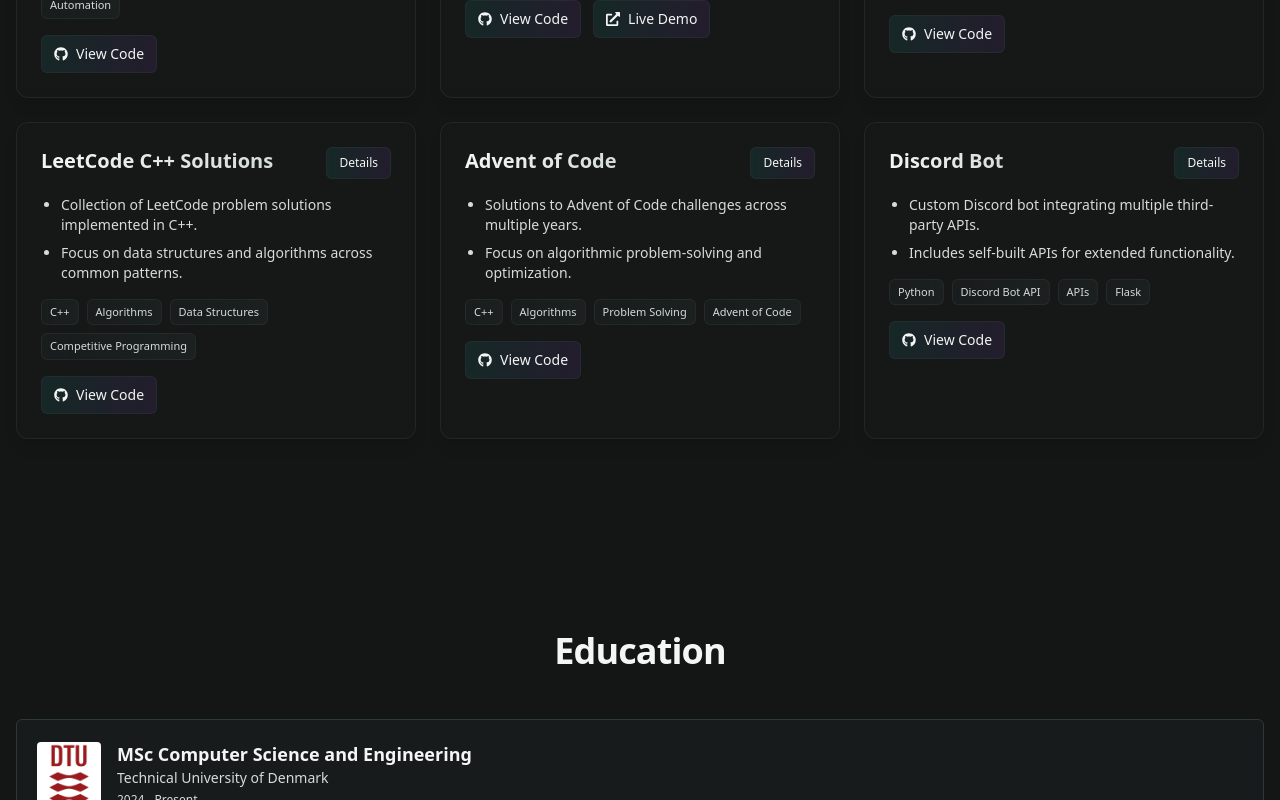
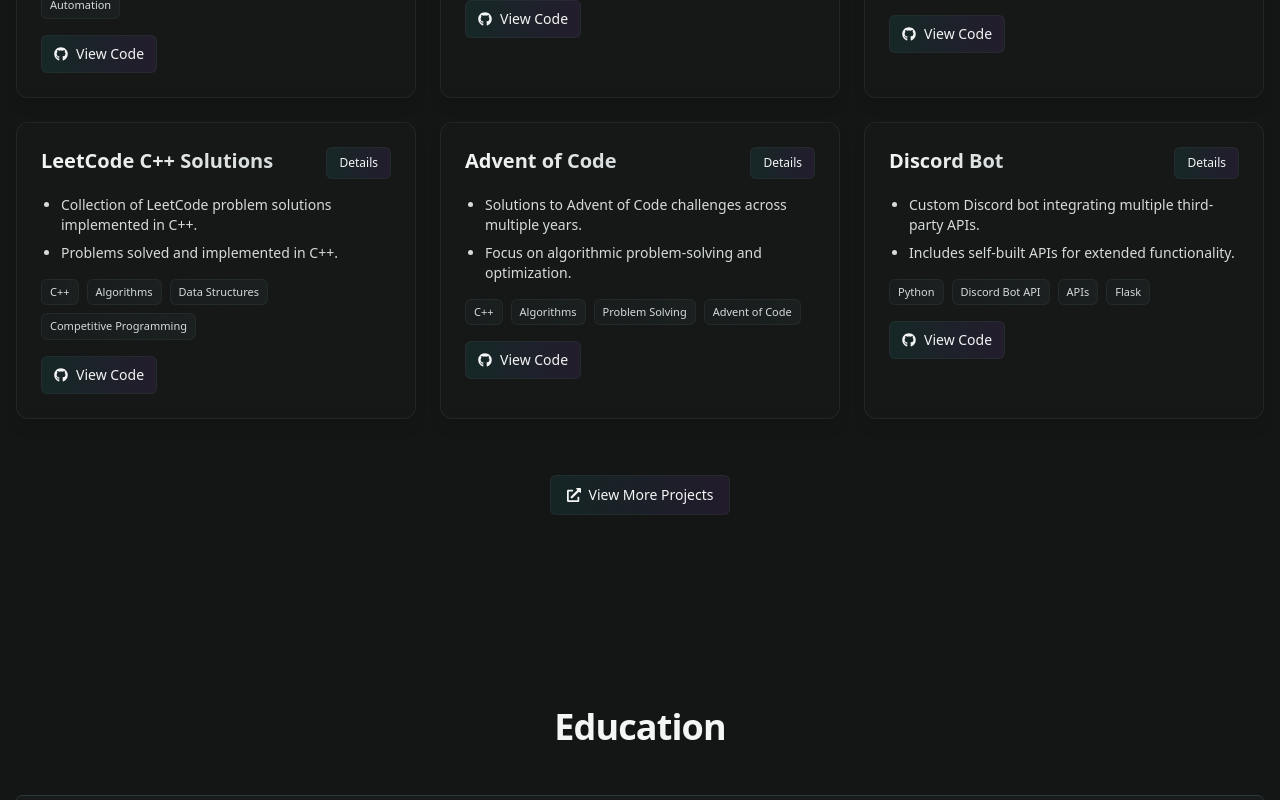
Before and after one commit to DenizIsikli/Portfolio, a React (Vite) app: page / in a window 1280 px wide. Shown: the part 2670-3470 px from the top of the page. Built offline with nearby package versions, Linux system fonts and the light colour scheme.

Commit message:
Dialog for additional projects

```diff
--- a/src/components/Projects.tsx
+++ b/src/components/Projects.tsx
@@ -1,12 +1,15 @@
-import _, { FC } from 'react'
-import { FaGithub, FaExternalLinkAlt } from 'react-icons/fa'
-import { projects } from '../data/projects'
-import { motion } from 'framer-motion'
-import * as Dialog from '@radix-ui/react-dialog'
+import _, { FC } from "react";
+import { FaGithub, FaExternalLinkAlt } from "react-icons/fa";
+import { projects } from "../data/projects";
+import { motion } from "framer-motion";
+import * as Dialog from "@radix-ui/react-dialog";
 
 const Projects: FC = () => {
   return (
-    <section id="projects" className="py-16 sm:py-20 lg:py-24 relative overflow-hidden">
+    <section
+      id="projects"
+      className="py-16 sm:py-20 lg:py-24 relative overflow-hidden"
+    >
       {/* Animated background elements */}
       <div className="absolute inset-0 -z-10">
         <motion.div
@@ -14,12 +17,12 @@
           animate={{
             x: [0, 30, 0],
             y: [0, -30, 0],
-            scale: [1, 1.2, 1]
+            scale: [1, 1.2, 1],
           }}
           transition={{
             duration: 12,
             repeat: Infinity,
-            ease: "easeInOut"
+            ease: "easeInOut",
           }}
         />
         <motion.div
@@ -27,13 +30,13 @@
           animate={{
             x: [0, -20, 0],
             y: [0, 20, 0],
-            scale: [1, 0.8, 1]
+            scale: [1, 0.8, 1],
           }}
           transition={{
             duration: 8,
             repeat: Infinity,
             ease: "easeInOut",
-            delay: 3
+            delay: 3,
           }}
         />
       </div>
@@ -52,7 +55,7 @@
         </motion.div>
 
         <div className="grid gap-6 sm:grid-cols-2 xl:grid-cols-3">
-          {projects.map((proj, idx) => (
+          {projects.slice(0, 6).map((proj, idx) => (
             <motion.div
               key={idx}
               className="group relative rounded-xl border border-border/50 bg-card/50 backdrop-blur-sm p-6 shadow-lg hover:shadow-xl transition-all duration-500 hover:-translate-y-3"
@@ -62,7 +65,7 @@
               transition={{ duration: 0.4, delay: idx * 0.1 }}
               whileHover={{
                 scale: 1.02,
-                boxShadow: "0 25px 50px rgba(0,0,0,0.15)"
+                boxShadow: "0 25px 50px rgba(0,0,0,0.15)",
               }}
             >
               {/* Glow effect on hover */}
@@ -70,12 +73,12 @@
                 className="absolute inset-0 bg-gradient-to-r from-primary/5 to-purple-500/5 rounded-xl opacity-0 group-hover:opacity-100 transition-opacity duration-500"
                 animate={{
                   scale: [1, 1.05, 1],
-                  opacity: [0, 0.1, 0]
+                  opacity: [0, 0.1, 0],
                 }}
                 transition={{
                   duration: 4,
                   repeat: Infinity,
-                  ease: "easeInOut"
+                  ease: "easeInOut",
                 }}
               />
 
@@ -166,7 +169,7 @@
                       initial={{ opacity: 0, x: -10 }}
                       whileInView={{ opacity: 1, x: 0 }}
                       viewport={{ once: true }}
-                      transition={{ delay: (idx * 0.1) + (i * 0.1) }}
+                      transition={{ delay: idx * 0.1 + i * 0.1 }}
                     >
                       {b}
                     </motion.li>
@@ -182,7 +185,7 @@
                         initial={{ opacity: 0, scale: 0.8 }}
                         whileInView={{ opacity: 1, scale: 1 }}
                         viewport={{ once: true }}
-                        transition={{ delay: (idx * 0.1) + (i * 0.05) }}
+                        transition={{ delay: idx * 0.1 + i * 0.05 }}
                         whileHover={{ scale: 1.05 }}
                       >
                         {t}
@@ -221,9 +224,110 @@
             </motion.div>
           ))}
         </div>
+        <div className="flex justify-center mt-10">
+          <Dialog.Root>
+            <Dialog.Trigger asChild>
+              <motion.button
+                className="mt-4 inline-flex h-10 items-center rounded-md border border-border/50 px-4 text-sm bg-gradient-to-r from-primary/10 to-purple-500/10 hover:from-primary/20 hover:to-purple-500/20 text-foreground transition-all duration-300 focus-visible:outline-none focus-visible:ring-2 focus-visible:ring-ring hover:scale-105"
+                aria-label="View project details"
+                whileHover={{ scale: 1.05 }}
+                whileTap={{ scale: 0.95 }}
+              >
+                <FaExternalLinkAlt className="mr-2" /> View More Projects
+              </motion.button>
+            </Dialog.Trigger>
+            <Dialog.Portal>
+              <Dialog.Overlay className="fixed inset-0 bg-black/60 backdrop-blur-sm" />
+              <Dialog.Content
+                className="fixed left-1/2 top-1/2 w-[95vw] max-w-5xl -translate-x-1/2 -translate-y-1/2 rounded-xl
+border border-border/50 bg-card/95 backdrop-blur-md p-6 shadow-2xl focus:outline-none"
+              >
+                <Dialog.Title className="text-lg font-semibold text-center">
+                  Additional Projects
+                </Dialog.Title>
+
+                <div className="mt-6 max-h-[65vh] overflow-y-auto">
+                  <div className="grid gap-6 sm:grid-cols-2 xl:grid-cols-3 justify-items-center">
+                    {projects.slice(6).map((proj, idx) => (
+                      <div
+                        key={idx}
+                        className="w-full max-w-sm rounded-lg border border-border/50 p-4 text-center"
+                      >
+                        <h3 className="text-sm font-semibold">{proj.title}</h3>
+                        <div className="mt-4 flex gap-2">
+                          {proj.links.code && (
+                            <motion.a
+                              href={proj.links.code}
+                              className="inline-flex h-10 flex-1 items-center justify-center gap-2 rounded-md border border-border/50 px-3 text-sm bg-gradient-to-r from-primary/10 to-purple-500/10 hover:from-primary/20 hover:to-purple-500/20 transition-all duration-300"
+                              target="_blank"
+                              rel="noopener noreferrer"
+                              whileHover={{ scale: 1.05 }}
+                              whileTap={{ scale: 0.95 }}
+                            >
+                              <FaGithub /> View Code
+                            </motion.a>
+                          )}
+
+                          <Dialog.Root>
+                            <Dialog.Trigger asChild>
+                              <motion.button
+                                className="inline-flex h-10 flex-1 items-center justify-center rounded-md border border-border/50 px-3 text-sm bg-gradient-to-r from-primary/10 to-purple-500/10 hover:from-primary/20 hover:to-purple-500/20 transition-all duration-300"
+                                aria-label={`View details for ${proj.title}`}
+                                whileHover={{ scale: 1.05 }}
+                                whileTap={{ scale: 0.95 }}
+                              >
+                                Details
+                              </motion.button>
+                            </Dialog.Trigger>
+
+                            <Dialog.Portal>
+                              <Dialog.Overlay className="fixed inset-0 bg-black/60 backdrop-blur-sm" />
+                              <Dialog.Content className="fixed left-1/2 top-1/2 w-[90vw] max-w-2xl -translate-x-1/2 -translate-y-1/2 rounded-xl border border-border/50 bg-card/95 backdrop-blur-md p-6 shadow-2xl focus:outline-none">
+                                <Dialog.Title className="text-lg font-semibold bg-gradient-to-r from-foreground to-muted-foreground bg-clip-text text-transparent">
+                                  {proj.title}
+                                </Dialog.Title>
+
+                                <ul className="mt-2 text-sm text-muted-foreground space-y-2">
+                                  {proj.bullets.map((b, i) => (
+                                    <li key={i}>{b}</li>
+                                  ))}
+                                </ul>
+
+                                <Dialog.Close asChild>
+                                  <motion.button
+                                    className="absolute right-4 top-4 inline-flex h-8 w-8 items-center justify-center rounded-md border border-border/50 hover:bg-muted/50 transition-all duration-300"
+                                    whileHover={{ scale: 1.1, rotate: 90 }}
+                                    whileTap={{ scale: 0.9 }}
+                                  >
+                                    ×
+                                  </motion.button>
+                                </Dialog.Close>
+                              </Dialog.Content>
+                            </Dialog.Portal>
+                          </Dialog.Root>
+                        </div>
+                      </div>
+                    ))}
+                  </div>
+                </div>
+
+                <Dialog.Close asChild>
+                  <motion.button
+                    className="absolute right-4 top-4 inline-flex h-8 w-8 items-center justify-center rounded-md border border-border/50 hover:bg-muted/50 focus-visible:outline-none focus-visible:ring-2 focus-visible:ring-ring transition-all duration-300"
+                    aria-label="Close dialog"
+                    whileHover={{ scale: 1.1, rotate: 90 }}
+                    whileTap={{ scale: 0.9 }}
+                  >
+                    ×
+                  </motion.button>
+                </Dialog.Close>
+              </Dialog.Content>
+            </Dialog.Portal>
+          </Dialog.Root>
+        </div>
       </div>
     </section>
-  )
-}
+  );
+};
 
-export default Projects
+export default Projects;
--- a/src/data/projects.ts
+++ b/src/data/projects.ts
@@ -33,7 +33,7 @@
     ],
     links: {
       code: "https://github.com/DenizIsikli/Portfolio",
-      demo: "https://denizisikli.netlify.app/",
+      demo: null,
     },
     tags: ["TypeScript", "Frontend", "Portfolio", "Web Development"],
   },
@@ -42,8 +42,7 @@
     bullets: [
       "Collection of competitive programming solutions from Codeforces.",
       "Problems solved and implemented in C++.",
-      "Covers a range of algorithms and data structures.",
-      "Organized by contest and problem for easy reference.",
+      "Organized by rating, contest and upsolved contest problems for structured practice.",
     ],
     links: {
       code: "https://github.com/DenizIsikli/Codeforces",
@@ -55,9 +54,8 @@
     title: "LeetCode C++ Solutions",
     bullets: [
       "Collection of LeetCode problem solutions implemented in C++.",
-      "Focus on data structures and algorithms across common patterns.",
-      "Problems organized by topic and difficulty for structured practice.",
-      "Used for consistent problem-solving and interview preparation.",
+      "Problems solved and implemented in C++.",
+      "Contains over 1000+ solutions across various difficulty levels and topics.",
     ],
     links: {
       code: "https://github.com/DenizIsikli/LeetCode-CPP",
@@ -93,4 +91,135 @@
     },
     tags: ["Python", "Discord Bot API", "APIs", "Flask"],
   },
+  {
+    title: "02244 - Logic For Security",
+    bullets: [
+      "Course project for 02244 - Logic For Security at DTU.",
+      "Designed and implemented my own protocol with OFMC tool.",
+      "Focused on security properties and formal verification.",
+      "Analyzed protocol design and potential vulnerabilities.",
+    ],
+    links: {
+      code: "https://github.com/DenizIsikli/02244-LogicForSecurity",
+      demo: null,
+    },
+    tags: ["OFMC", "Protocol Design", "Formal Verification", "Security"],
+  },
+  {
+    title: "02269 - Curriculum optimization PM",
+    bullets: [
+      "Course project for 02269 - Process Mining at DTU.",
+      "Analyzed curriculum data to identify and explore patterns in student progression.",
+      "Performed data processing, process discovery, performance analysis, and conformance checking.",
+      "Provided insights and recommendations for curriculum optimization based on the analysis.",
+    ],
+    links: {
+      code: "https://github.com/DenizIsikli/02269-CurriculumOptimizationPM",
+      demo: null,
+    },
+    tags: [
+      "Process Mining",
+      "Data Analysis",
+      "Curriculum Optimization",
+      "Python",
+      "ProM",
+      "PM4Py",
+      "Disco",
+    ],
+  },
+  {
+    title: "02162 - Software Engineering 2",
+    bullets: [
+      "Course project for 02162 - Software Engineering 2 at DTU.",
+      "Developed a fullstack application for Roborally.",
+      "Used React for the frontend and Spring Boot for the backend.",
+    ],
+    links: {
+      code: "https://github.com/DenizIsikli/02162-SoftwareEngineering",
+      demo: null,
+    },
+    tags: [
+      "React",
+      "Spring Boot",
+      "Fullstack Development",
+      "Software Engineering",
+    ],
+  },
+  {
+    title: "Lindenmayer System",
+    bullets: [
+      "Implemented a Lindenmayer System (L-System) in C++ and SDL2.",
+      "Used for procedural generation of fractal patterns and plant-like structures.",
+    ],
+    links: {
+      code: "https://github.com/DenizIsikli/LindenmayerSystem/blob/main/LindenmayerSystem.cpp",
+      demo: null,
+    },
+    tags: ["C++", "SDL2", "Lindenmayer System", "Procedural Generation"],
+  },
+  {
+    title: "Brians Brain",
+    bullets: [
+      "Implemented Brian's Brain cellular automaton in C++ and SDL2.",
+      "Simulates a simple model of excitable media with three states: on, off, and dying.",
+    ],
+    links: {
+      code: "https://github.com/DenizIsikli/BriansBrain",
+      demo: null,
+    },
+    tags: ["C++", "SDL2", "Cellular Automaton", "Brian's Brain"],
+  },
+  {
+    title: "Random Walk",
+    bullets: [
+      "Implemented a random walk simulation in C++ and SDL2.",
+      "Visualizes the path of a random walker in a 2D grid environment.",
+    ],
+    links: {
+      code: "https://github.com/DenizIsikli/RandomWalk",
+      demo: null,
+    },
+    tags: ["C++", "SDL2", "Random Walk", "Simulation"],
+  },
+  {
+    title: "LeetCode Python Solutions",
+    bullets: [
+      "Collection of LeetCode problem solutions implemented in Python.",
+    ],
+    links: {
+      code: "https://github.com/DenizIsikli/LeetCode-Python",
+      demo: null,
+    },
+    tags: [
+      "Python",
+      "Algorithms",
+      "Data Structures",
+      "Competitive Programming",
+    ],
+  },
+  {
+    title: "LeetCode Typescript Solutions",
+    bullets: [
+      "Collection of LeetCode problem solutions implemented in TypeScript.",
+    ],
+    links: {
+      code: "https://github.com/DenizIsikli/LeetCode-JsTs",
+      demo: null,
+    },
+    tags: [
+      "TypeScript",
+      "Algorithms",
+      "Data Structures",
+      "Competitive Programming",
+    ],
+  },
+  {
+    title: "LeetCode SQL Solutions",
+    bullets: ["Collection of LeetCode problem solutions implemented in SQL."],
+    links: {
+      code: "https://github.com/DenizIsikli/LeetCode-Sql",
+      demo: null,
+    },
+    tags: ["SQL", "Database", "Competitive Programming"],
+  },
 ];
```
